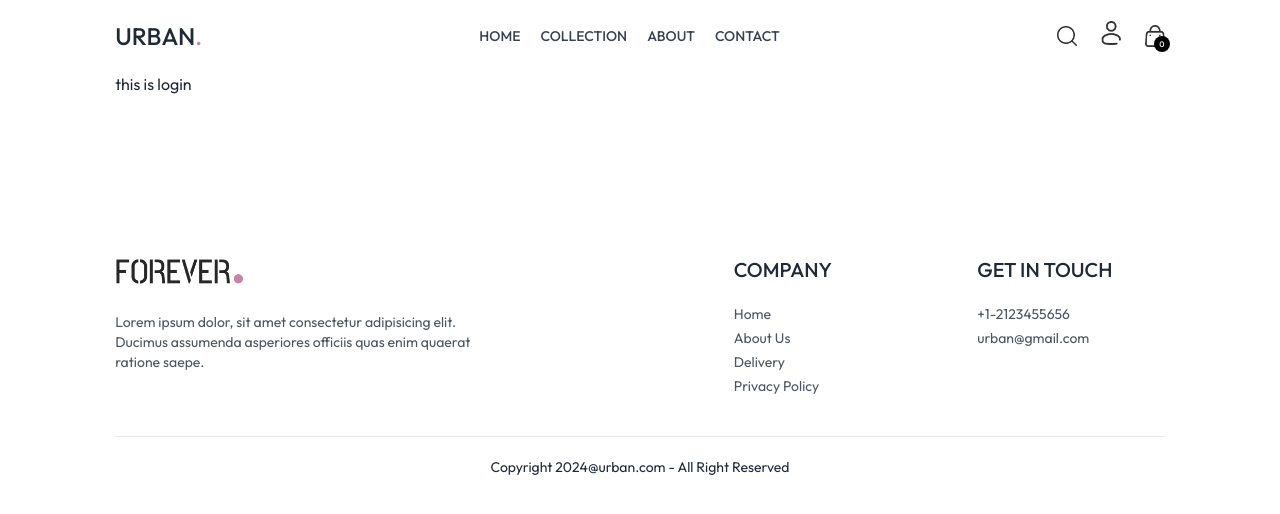
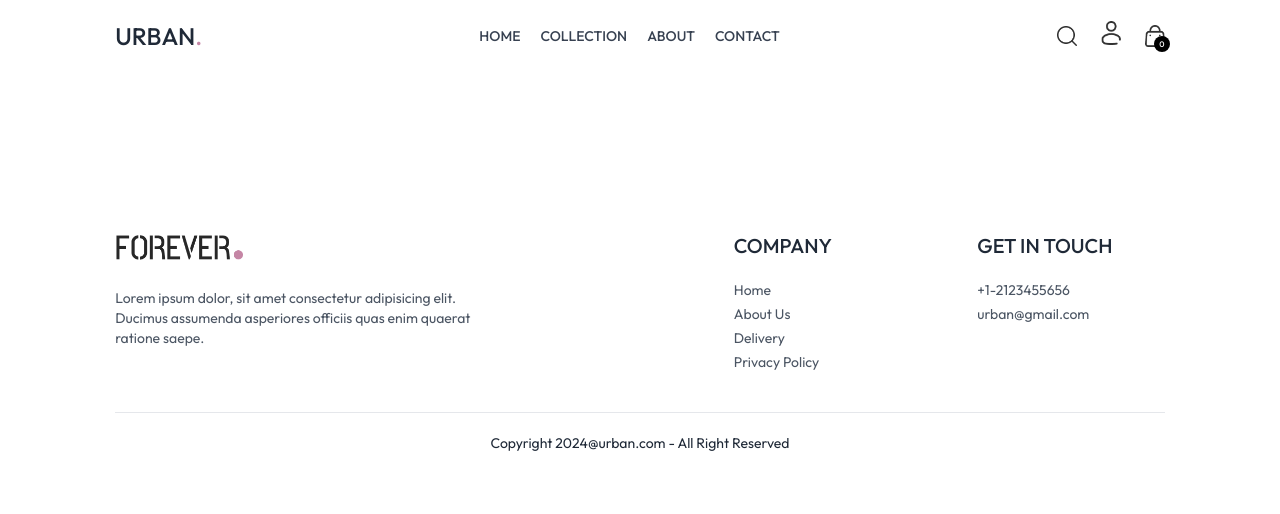
Before and after one commit to ashrafultusar/urban-frontend, a React (Vite) app in the folder urban-frontend/: page /login in a window 1280 px wide. Shown: the top 514 px of the page. Built offline with nearby package versions, Linux system fonts and the light colour scheme.

Commit message:
added setup signup page

```diff
--- a/urban-frontend/src/components/Navbar.jsx
+++ b/urban-frontend/src/components/Navbar.jsx
@@ -43,10 +43,10 @@ const Navbar = () => {
         <div className="dropdown dropdown-end">
           <button tabIndex={0}>
             <div className="w-5 ">
-              <img
+              <Link to={'/login'}><img
                 alt="Tailwind CSS Navbar component"
                 src={assets.profile_icon}
-              />
+              /></Link>
             </div>
           </button>
           <ul
--- a/urban-frontend/src/pages/Login.jsx
+++ b/urban-frontend/src/pages/Login.jsx
@@ -1,10 +1,12 @@
-import React from 'react';
+import React, { useState } from 'react';
 
 const Login = () => {
+
+    const [currentState,setCurrentState]=useState('Sign Up')
     return (
-        <div>
-            this is login
-        </div>
+        <form>
+
+        </form>
     );
 };
 
```
